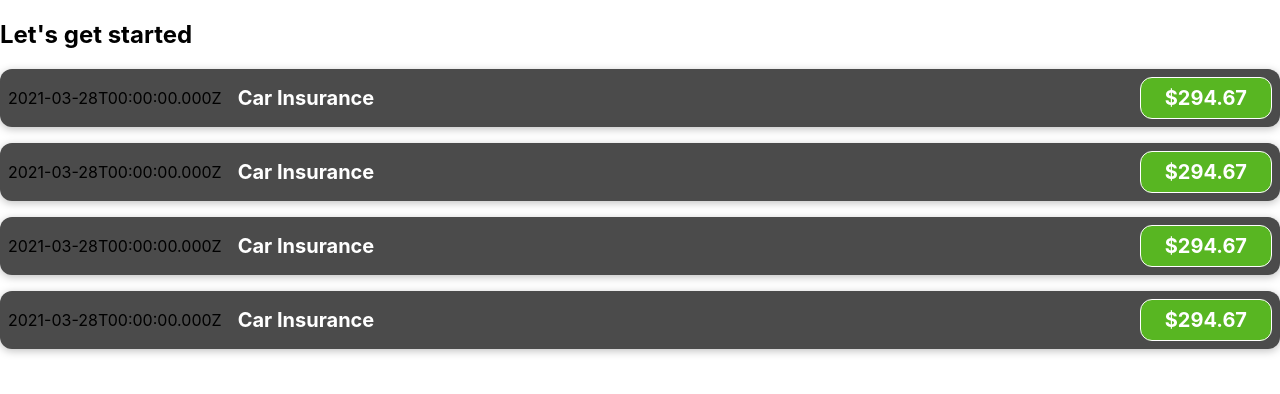
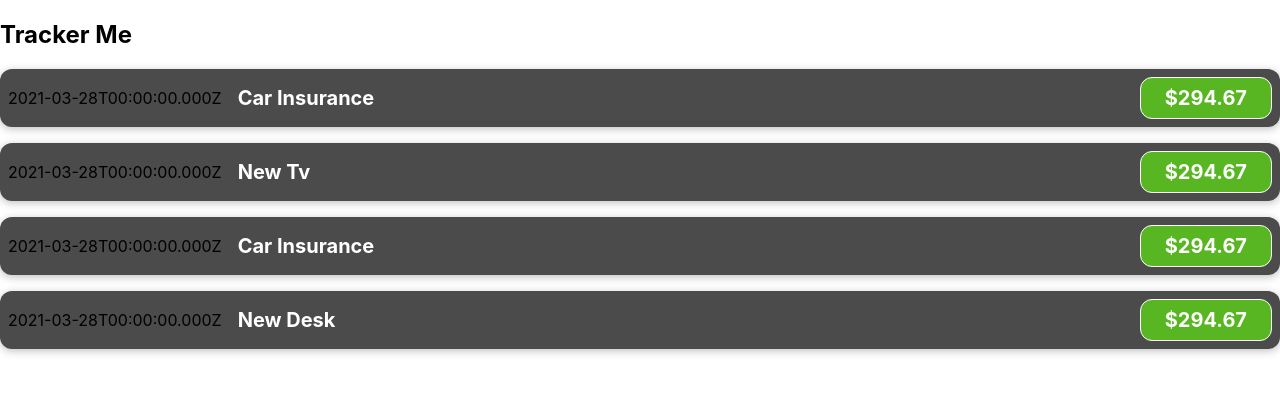
Before and after one commit to OerdBej/tracker-me, a React (Create React App) app: page / in a window 1280 px wide. Shown: the top 394 px of the page. Built offline with nearby package versions, Linux system fonts and the light colour scheme.

Commit message:
added components with props

```diff
--- a/src/App.js
+++ b/src/App.js
@@ -1,13 +1,55 @@
 import ExpenseItem from "./components/ExpenseItem";
 
 function App() {
+  const expenses = [
+    {
+      title: "Car Insurance",
+      amount: 294.67,
+      date: new Date(2021, 2, 28),
+      id: "e1",
+    },
+    {
+      title: "New Tv",
+      amount: 294.67,
+      date: new Date(2021, 2, 28),
+      id: "e2",
+    },
+    {
+      title: "Car Insurance",
+      amount: 294.67,
+      date: new Date(2021, 2, 28),
+      id: "e3",
+    },
+    {
+      title: "New Desk",
+      amount: 294.67,
+      date: new Date(2021, 2, 28),
+      id: "e4",
+    },
+  ];
   return (
     <div>
-      <h2>Let's get started</h2>
-      <ExpenseItem />
-      <ExpenseItem />
-      <ExpenseItem />
-      <ExpenseItem />
+      <h2>Tracker Me</h2>
+      <ExpenseItem
+        title={expenses[0].title}
+        amount={expenses[0].amount}
+        date={expenses[0].date}
+      />
+      <ExpenseItem
+        title={expenses[1].title}
+        amount={expenses[1].amount}
+        date={expenses[1].date}
+      />
+      <ExpenseItem
+        title={expenses[2].title}
+        amount={expenses[2].amount}
+        date={expenses[2].date}
+      />
+      <ExpenseItem
+        title={expenses[3].title}
+        amount={expenses[3].amount}
+        date={expenses[3].date}
+      />
     </div>
   );
 }
--- a/src/components/ExpenseItem.js
+++ b/src/components/ExpenseItem.js
@@ -1,15 +1,13 @@
 import "./ExpenseItem.css";
-function ExpenseItem() {
-  const expenseDate = new Date(2021, 2, 28);
-  const expenseTitle = "Car Insurance";
-  const expenseAmount = 294.67;
+function ExpenseItem(props) {
+
 
   return (
     <div className="expense-item">
-      <div>{expenseDate.toISOString()}</div>
+      <div>{props.date.toISOString()}</div>
       <div className="expense-item__description">
-        <h2>{expenseTitle}</h2>
-        <div className="expense-item__price">${expenseAmount}</div>
+        <h2>{props.title}</h2>
+        <div className="expense-item__price">${props.amount}</div>
       </div>
     </div>
   );
```
